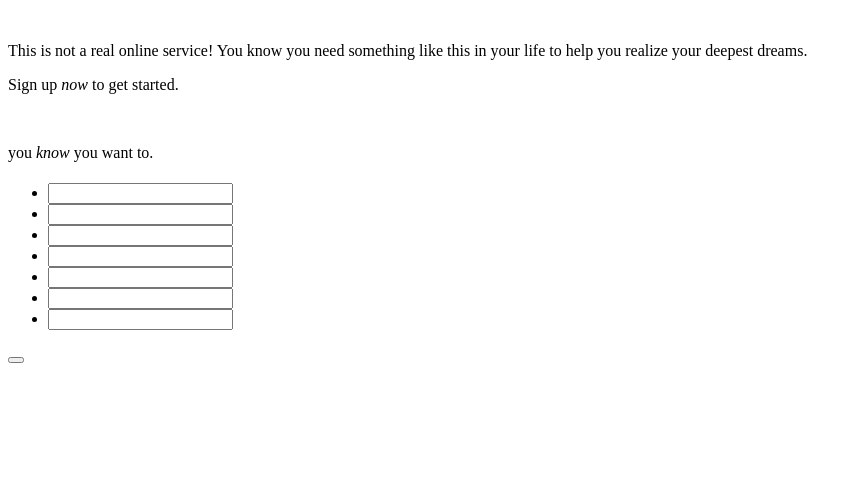
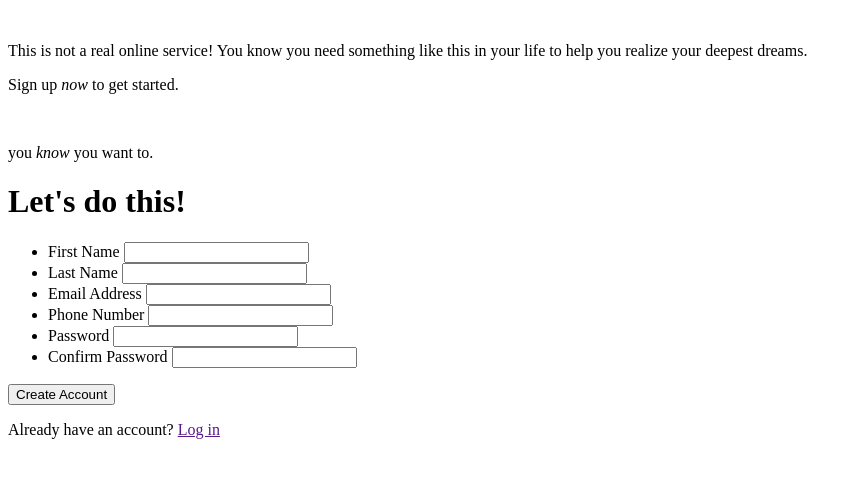
Before and after one commit to GrantFinnegan/odin-form, a plain HTML site: page index.html in a window 1280 px wide. Shown: the whole page, without its empty margins (0-862 px from the left). Drawn offline with Linux system fonts and the light colour scheme.

Commit message:
populate content in main section

```diff
--- a/index.html
+++ b/index.html
@@ -27,40 +27,36 @@
         </div>
 
         <form action="" method="">
-            <h1></h1>
+            <h1>Let's do this!</h1>
             <ul>
                 <li>
-                    <label for=""></label>
-                    <input type="text" name="" id="">
+                    <label for="first-name">First Name</label>
+                    <input type="text" name="first-name" id="first-name">
                 </li>
                 <li>
-                    <label for=""></label>
-                    <input type="text" name="" id="">
+                    <label for="last-name">Last Name</label>
+                    <input type="text" name="last-name" id="last-name">
                 </li>
                 <li>
-                    <label for=""></label>
-                    <input type="text" name="" id="">
+                    <label for="user-mail">Email Address</label>
+                    <input type="email" name="user-mail" id="user-mail">
                 </li>
                 <li>
-                    <label for=""></label>
-                    <input type="text" name="" id="">
+                    <label for="user-phone">Phone Number</label>
+                    <input type="tel" name="user-phone" id="user-phone">
                 </li>
                 <li>
-                    <label for=""></label>
-                    <input type="text" name="" id="">
+                    <label for="user-password">Password</label>
+                    <input type="password" name="user-password" id="user-password">
                 </li>
                 <li>
-                    <label for=""></label>
-                    <input type="text" name="" id="">
-                </li>
-                <li>
-                    <label for=""></label>
-                    <input type="text" name="" id="">
+                    <label for="confirm-password">Confirm Password</label>
+                    <input type="password" name="confirm-password" id="confirm-password">
                 </li>
             </ul>
-            <button type="submit"></button>
+            <button type="submit">Create Account</button>
         </form>
-        <p></p>
+        <p>Already have an account? <a href="">Log in</a></p>
     </div>
 
 </body>
```
